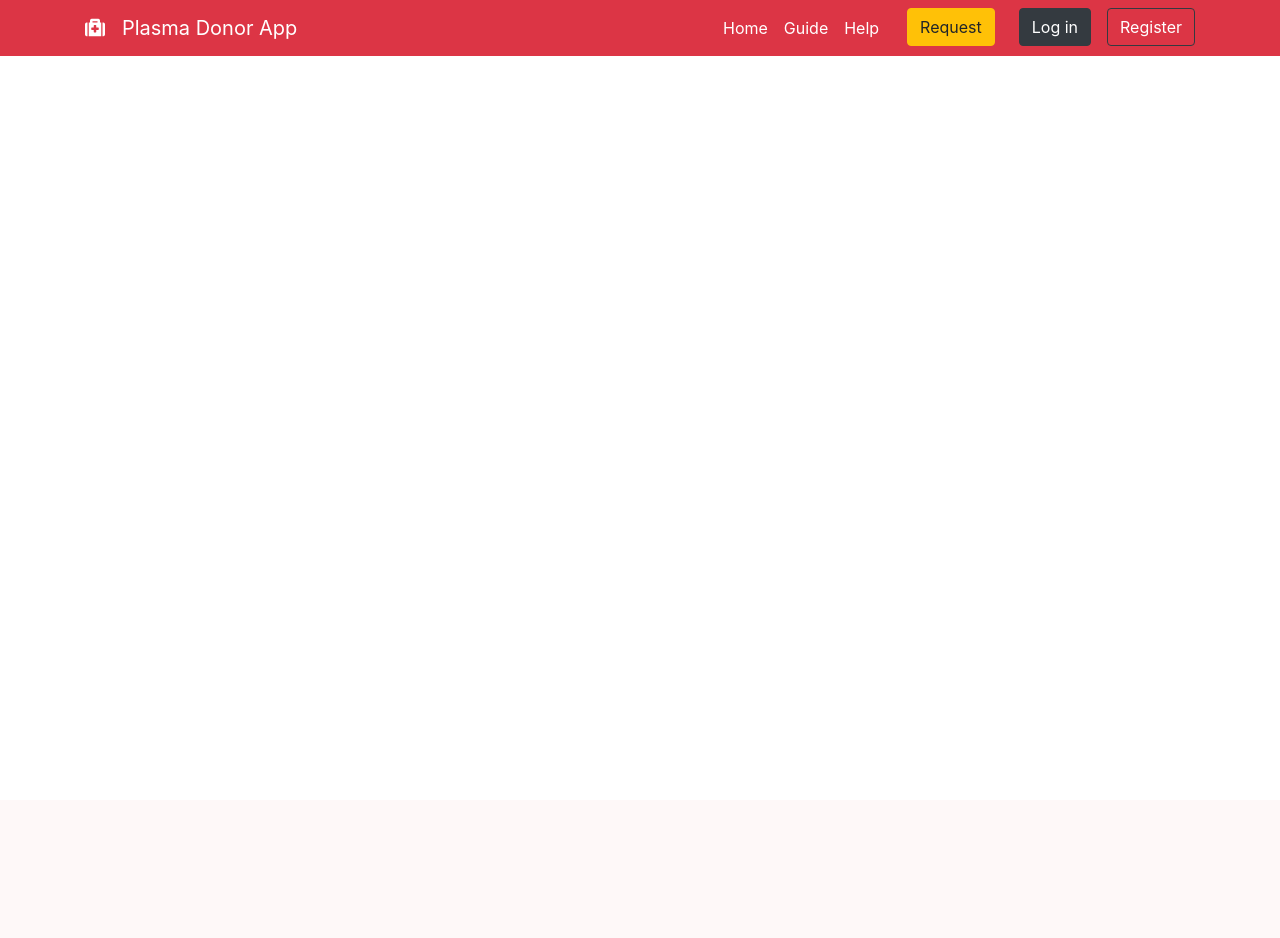
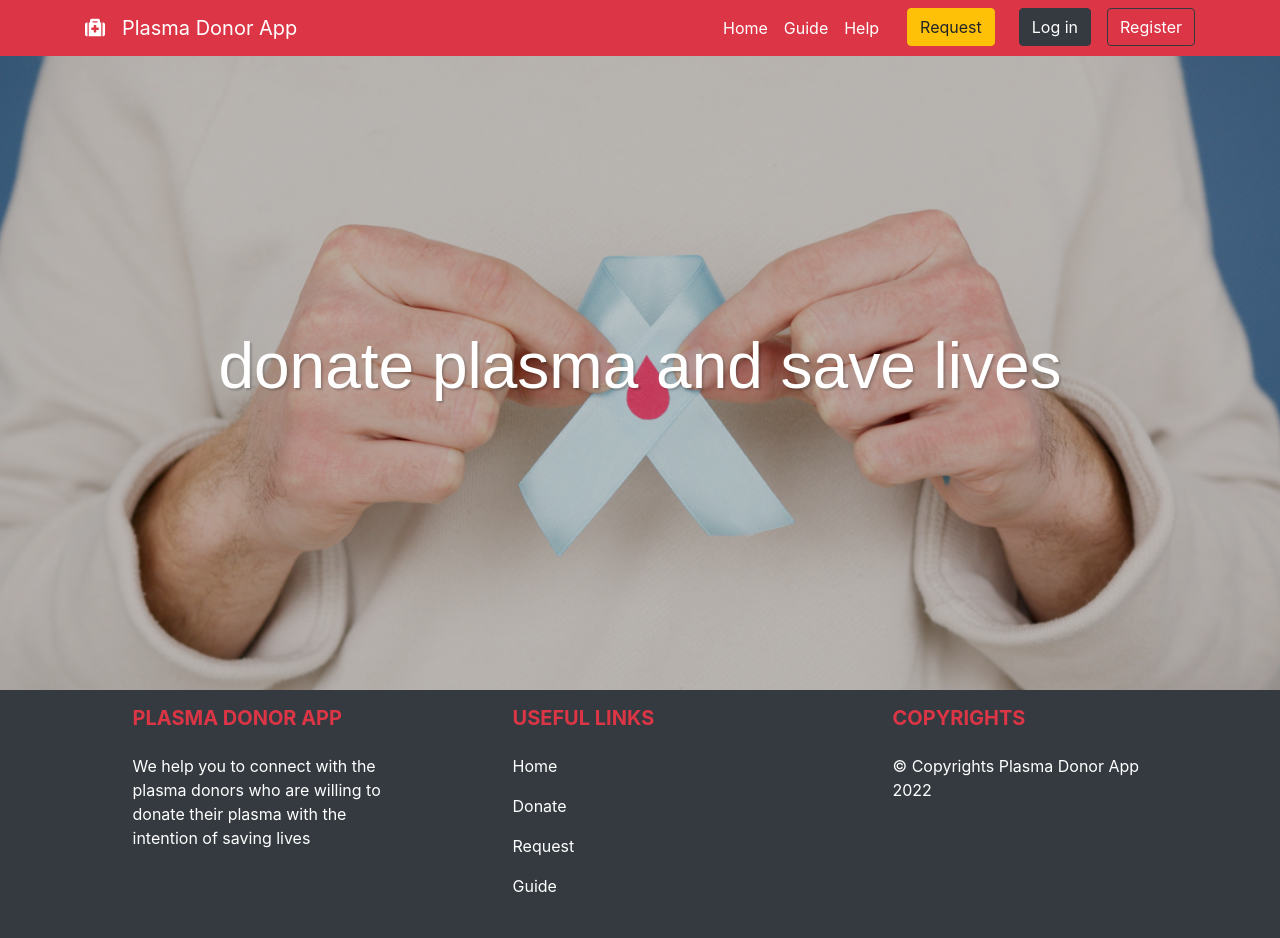
Before and after one commit to IBM-EPBL/IBM-Project-31461-1660200656, a Flask app: page / in a window 1280 px wide. Before the commit the page ends 56 px from the top, so only its background shows below. Run offline with Flask 2, Linux system fonts and the light colour scheme; some libraries are stand-ins or nearby versions.

Commit message:
Updated Final Deliverable with the code for Sprint - 4

```diff
--- a/Final-Deliverables/app.py
+++ b/Final-Deliverables/app.py
@@ -34,6 +34,10 @@ def login():
 
     return redirect(url_for('home'))
 
+@app.route('/guide')
+def guide():
+    return render_template('guide.htm')
+
 @app.route('/register')
 def register():
     return render_template('register.htm')
@@ -59,6 +63,33 @@ def account():
         result = ibm_db.fetch_assoc(stmt)
         return render_template('account.htm',res=result)
 
+@app.route('/admin')
+def admin():
+    if not session or not session['admin-login']:
+        return render_template('login_admin.htm')
+    return render_template('admin.htm')
+
+@app.route('/adminlogin')
+def adminlogin():
+    return render_template('login_admin.htm')
+
+@app.route('/admin_login',methods=['GET','POST'])
+def admin_login():
+    if request.method == 'POST':
+        username = request.form['username']
+        password = request.form['password']
+
+        password = bytes(password,'utf-8')
+        password = hashlib.sha256(password).hexdigest()
+
+        sql = "SELECT * FROM admin WHERE username=? AND password=?"
+        stmt = ibm_db.prepare(conn,sql)
+        ibm_db.bind_param(stmt,1,username)
+        ibm_db.bind_param(stmt,2,password)
+        adm = ibm_db.execute(stmt)
+        if adm:
+            session['admin-login'] = True
+            return redirect(url_for('admin'))
 
 @app.route('/donate')
 def donate():
--- /dev/null
+++ b/Final-Deliverables/static/index.css
@@ -0,0 +1,33 @@
+main{
+    margin-top: 50px;
+}
+.main-banner{
+    background-size: cover;
+    min-height: 80vh;
+    position: relative;
+    color: white;
+    text-shadow:2px 2px 2px rgba(0,0,0,.2);
+}
+
+h1{
+    font-size: 4rem;
+    font-family: sans-serif;
+    display: block;
+}
+.color-overlay{
+    position: absolute;
+    width: 100%;
+    height: 100%;
+    background-color: rgba(0, 0, 0, .2);
+}
+@media only screen and (max-width: 768px) {
+    .banner{
+        min-height: 30vh;
+    }
+    h1{
+        font-size: calc(1.525rem + 3.3vw);
+    }
+  }
+a {
+    text-decoration: none;
+}
--- a/Final-Deliverables/templates/index.htm
+++ b/Final-Deliverables/templates/index.htm
@@ -7,6 +7,7 @@
     <title>Plasma Donor App</title>
     <link rel="stylesheet" href="https://use.fontawesome.com/releases/v5.14.0/css/all.css">
     <link rel="stylesheet" href="https://stackpath.bootstrapcdn.com/bootstrap/4.5.2/css/bootstrap.min.css">
+    <link rel="stylesheet" href="{{url_for('static',filename='index.css')}}">
 </head>
 <body>
     <div class="header navbar-wrapper">
@@ -35,7 +36,7 @@
                     </a>
                 </li>
                 <li class="nav-item">
-                    <a href="#" class="mr-3 nav-link active">
+                    <a href="#help" class="mr-3 nav-link active">
                         Help
                     </a>
                 </li>
@@ -57,8 +58,55 @@
                 </ul>
                 </div>
             </div>
+            </nav>
         </div>
+        <main>
+            <div class="main-banner"
+                style="background-image:url('/static/imgs/index-banner.jpg');"
+            >
+            <div class="color-overlay d-flex justify-content-center align-items-center">
+                <h1 >donate plasma and save lives </h1>
+            </div>
 
+            </div>
+        </main>
+        <footer id="help" class="bg-dark text-white pt-6 pb-4">
+            <div class="container text-center text-md-left">
+                <div class="row text-center text-md-left">
+                    <div class="col-md-3 col-lg-3 col-xl-3 mx-auto mt-3">
+                        <h5 class="text-uppercase mb-4 font-weight-bold text-danger">
+                            Plasma Donor App
+                        </h5>
+                        <p>
+                            We help you to connect with the plasma donors who are willing to donate their plasma with the intention of saving lives
+                        </p>
+                    </div>
+                    <div class="col-md-2 col-lg-2 col-xl-3 mx-auto mt-3">
+                        <h5 class="text-uppercase mb-4 font-weight-bold text-danger">Useful links</h5>
+                        <p>
+                            <a href="/home" class="text-white" >Home</a>
+                        </p>
+                        <p>
+                            <a href="/donate" class="text-white" >Donate</a>
+                        </p>
+                        <p>
+                            <a href="/request" class="text-white" >Request</a>
+                        </p>
+                        <p>
+                            <a href="/guide" class="text-white" >Guide</a>
+                        </p>
+                    </div>
+                    <div class="col-md-3 col-lg-3 col-xl-3 mx-auto mt-3 ">
+                        <h5 class="text-uppercase mb-4 font-weight-bold text-danger">Copyrights</h5>
+                        <p>
+                            &#169; Copyrights Plasma Donor App 2022
+                        </p>
+
+                    </div>
+                </div>
+            </div>
+
+        </footer>
     <script src="https://code.jquery.com/jquery-3.5.1.slim.min.js" integrity="sha384-DfXdz2htPH0lsSSs5nCTpuj/zy4C+OGpamoFVy38MVBnE+IbbVYUew+OrCXaRkfj" crossorigin="anonymous"></script>
     <script src="https://cdn.jsdelivr.net/npm/popper.js@1.16.1/dist/umd/popper.min.js" integrity="sha384-9/reFTGAW83EW2RDu2S0VKaIzap3H66lZH81PoYlFhbGU+6BZp6G7niu735Sk7lN" crossorigin="anonymous"></script>
     <script src="https://stackpath.bootstrapcdn.com/bootstrap/4.5.2/js/bootstrap.min.js" integrity="sha384-B4gt1jrGC7Jh4AgTPSdUtOBvfO8shuf57BaghqFfPlYxofvL8/KUEfYiJOMMV+rV" crossorigin="anonymous"></script>
```
Also changed, not shown: Final-Deliverables/deployment.yaml (added, +20 -0 lines), Final-Deliverables/service.yaml (added, +10 -0 lines), Final-Deliverables/templates/admin.htm (added, +45 -0 lines), Final-Deliverables/templates/guide.htm (added, +134 -0 lines), Final-Deliverables/templates/home.htm (+37 -0 lines), Final-Deliverables/templates/login_admin.htm (added, +47 -0 lines), Final-Deliverables/static/imgs/index-banner.jpg (added), 2 other files.
